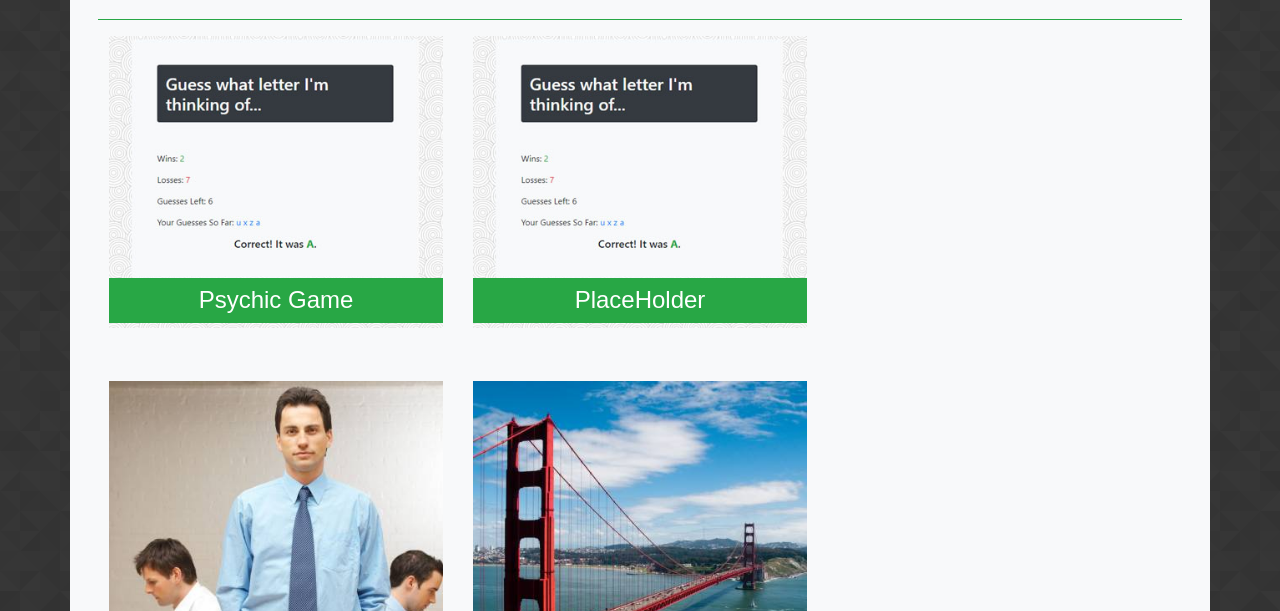
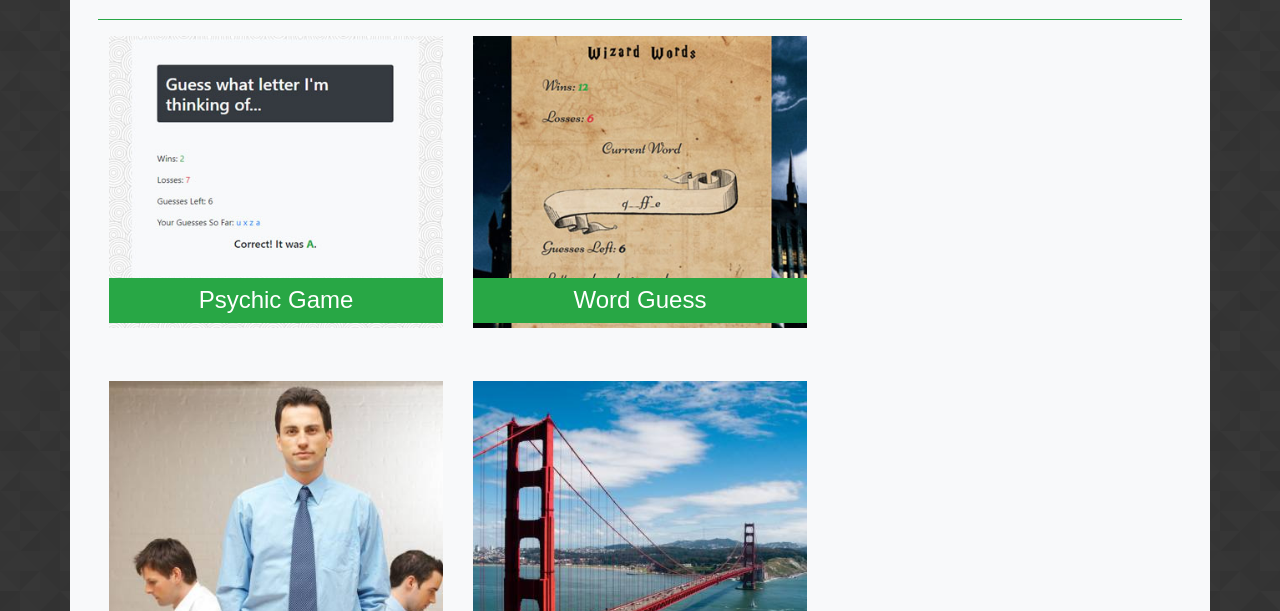
Before and after one commit to dojeda1/Bootstrap-Portfolio, a plain HTML site: page portfolio.html in a window 1280 px wide. Shown: the part 189-800 px from the top of the page. Drawn offline with nearby package versions, Linux system fonts and the light colour scheme.

Commit message:
word guess added to portfolio

```diff
--- a/portfolio.html
+++ b/portfolio.html
@@ -61,8 +61,9 @@
                 </div>
 
                 <div class="col-sm-4 text-center">
-                    <img class="imagePic" src="assets/images/psychic-game.jpg">
-                    <h4 class="bg-success py-2 moveUp"><a class="text-white textFont" href="https://dojeda1.github.io/Psychic-Game/">PlaceHolder</a></h4>
+                    <img class="imagePic" src="assets/images/wordguess-game.jpg">
+                    <h4 class="bg-success py-2 moveUp"><a class="text-white textFont" href="https://dojeda1.github.io/Word-Guess-Game/">Word
+                            Guess</a></h4>
                 </div>
             </div>
             <div class="row">
```
Also changed, not shown: assets/images/wordguess-game.jpg (added).
